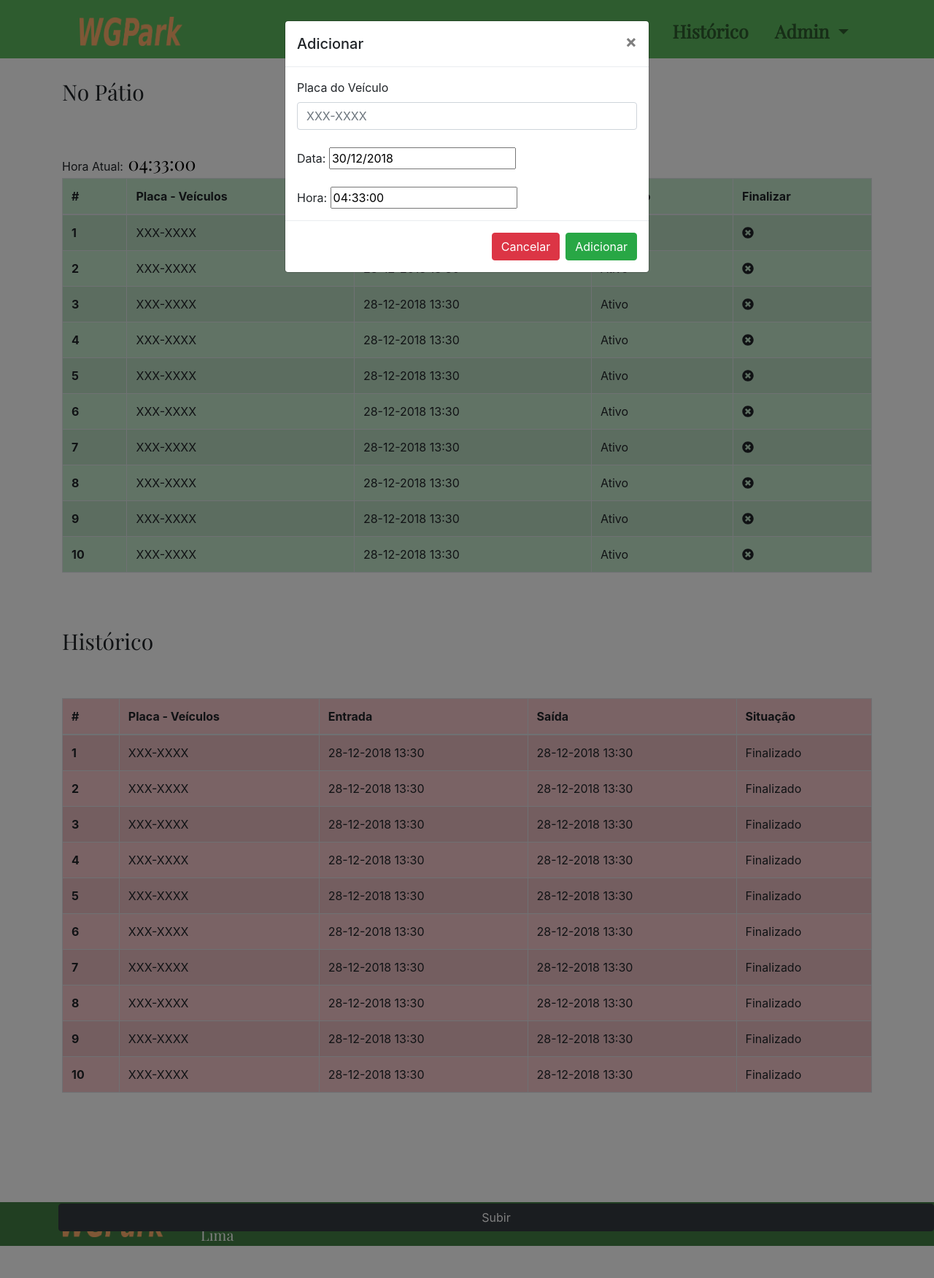
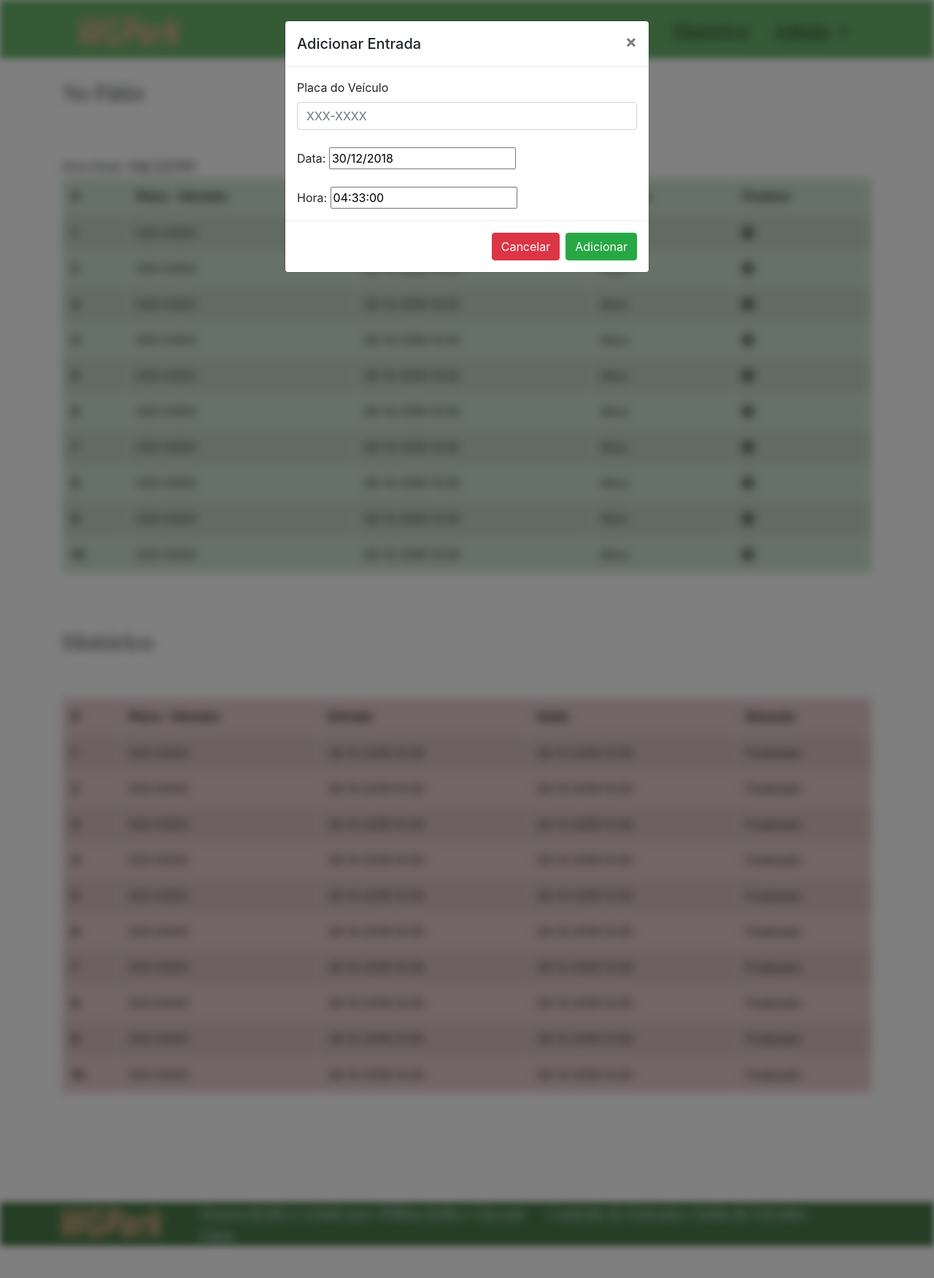
Before and after one commit to willianbello/WGPark, a Python web app: template templates/index.html in a window 1280 px wide, after a click on "Adicionar Veículo". Shown: the top 1752 px of the page at 73% size. Run offline with Jinja, Linux system fonts and the light colour scheme; the template is opened without the code that fills it, so the values that code supplies are empty; some libraries are stand-ins or nearby versions.

Commit message:
correção de eventos jQuery e adicionado efeito de blur ao abrir modal

```diff
--- a/static/estilos/main.css
+++ b/static/estilos/main.css
@@ -1,7 +1,4 @@
 @import url('https://fonts.googleapis.com/css?family=Playfair+Display');
-body {
-    position: relative;
-}
 
 .menuNavegacao {
     width: 100%;
@@ -44,3 +41,8 @@ body {
     font-size: 1em;
     right: 10px;
 }
+/*
+.modal-open .container-fluid, .modal-open  .container {
+    -webkit-filter: blur(5px) grayscale(90%);
+}
+*/
--- a/templates/index.html
+++ b/templates/index.html
@@ -5,22 +5,21 @@
     <!-- Required meta tags -->
     <meta charset="utf-8">
     <meta name="viewport" content="width=device-width, initial-scale=1, shrink-to-fit=no">
-    <!--[if lte IE 7]><link rel="stylesheet" type="text/css" href="/content/css2/style_ie.css" /><![endif]-->
-
-    <!--[if lte IE 6]><script src="/scripts/pnghack.js" type="text/javascript"></script><![endif]-->
-
+    <title>WGPark - Estacionamentos</title>
     <!-- Bootstrap CSS -->
+    <script src="{{url_for('static', filename='jQuery/jquery-3.3.1.min.js')}}"></script>
+    <script src="https://cdnjs.cloudflare.com/ajax/libs/popper.js/1.14.3/umd/popper.min.js" integrity="sha384-ZMP7rVo3mIykV+2+9J3UJ46jBk0WLaUAdn689aCwoqbBJiSnjAK/l8WvCWPIPm49" crossorigin="anonymous"></script>
+    <script src="{{url_for('static', filename='bootstrap/js/bootstrap.min.js')}}"></script>
     <link rel="stylesheet" href="{{url_for('static', filename='estilos/main.css')}}">
     <link rel="stylesheet" href="{{url_for('static', filename='bootstrap/css/bootstrap.min.css')}}">
-    <link rel="script" href="{{url_for('static', filename='bootstrap/js/bootstrap.min.js')}}">
     <link rel="stylesheet" type="text/css" href="http://yui.yahooapis.com/2.8.2r1/build/reset/reset-min.css">
-
-    <title>WGPark - Estacionamentos</title>
     <link rel="icon" type="image/png" href="{{url_for('static', filename='imagens/icone.png')}}">
     <script defer src="https://use.fontawesome.com/releases/v5.6.3/js/all.js" integrity="sha384-EIHISlAOj4zgYieurP0SdoiBYfGJKkgWedPHH4jCzpCXLmzVsw1ouK59MuUtP4a1" crossorigin="anonymous"></script>
-    <script src="{{url_for('static', filename='jQuery/jquery-3.3.1.min.js')}}"></script>
-    <script src="{{url_for('static', filename='javascript/index.js')}}"></script>
     <script>
+        $(document).ready(function() {
+
+            iniciar();
+
             function iniciar() {
                 setInterval(mostrarData, 1000);
             }
@@ -48,13 +47,62 @@
                 document.getElementById('hora').value = str_hora;
                 document.getElementById('horario').value = str_hora;
             }
+
+            var link = $('#linkHistorico');
+            var subir = $('#botaoSubir');
+
+
+
+            $(window).scroll(function () {
+                var minhaPosicao = $(this).scrollTop();
+                if (minhaPosicao >= 400) {
+                    subir.fadeIn();
+                } else {
+                    subir.fadeOut();
+                }
+            });
+
+
+            $(link).click(function() {
+
+                var seletor = $(this).attr("href");
+                console.log(seletor);
+                var posicao = $(seletor).offset().top;
+                $("html, body").animate({
+                    scrollTop: posicao - 50
+                }, 1500);
+
+            });
+
+            $(subir).click(function() {
+                $("html, body").animate({
+                    scrollTop: 0
+                }, 700);
+            });
+
+            $('#adicionar').on('show.bs.modal', function (event) {
+
+                $(".containerSuperior, .menuNavegacao, .container, .container-fluid, #botaoSubir").css('filter','blur(5px) grayscale(20%)');
+                $(".containerSuperior, .menuNavegacao, .container, .container-fluid, #botaoSubir").css('-webkit-filter','blur(5px) grayscale(20%)');
+
+            });
+
+            $('#adicionar').on('hide.bs.modal', function (event) {
+                $(".containerSuperior, .menuNavegacao, .container, .container-fluid, #botaoSubir").css('filter','blur(0px) grayscale(0%)');
+                $(".containerSuperior, .menuNavegacao, .container, .container-fluid, #botaoSubir").css('-webkit-filter','blur(0px) grayscale(0%)');
+
+            });
+
+        });
+
     </script>
 </head>
 
-<body onload="iniciar()">
+<body>
+
     <header>
-        <div class="menuNavegacao fixed-top">
-            <div class="container fixed-top">
+        <div class="menuNavegacao fixed-top" id="menuPrincipal">
+            <div class="container">
                 <nav class="navbar navbar-expand-lg m-2 navbar-light menuCores">
                     <span class="navbar-brand">
                         <img src="{{url_for('static', filename='imagens/LogoSite.png')}}" class="logo">
@@ -82,7 +130,13 @@
                 </nav>
             </div>
         </div>
+        <!-- botão subir -->
+        <div>
+            <button class=" btn btn-dark fixed-bottom" id="botaoSubir" style="left: 80px;bottom: 80px">Subir</button>
+        </div>
     </header>
+
+    <div class="containerSuperior">
 
         <div class="container">
             <div class="row mt-5">
@@ -92,41 +146,11 @@
                 </div>
                 <div class="col-md-6">
 
-                <button type="button" class="btn btn-outline-success titulos" data-toggle="modal" data-target="#adicionar">
+                    <button type="button" class="btn btn-outline-success titulos" id="botaoAdicionar" data-toggle="modal" data-target="#adicionar">
                         <span class="fas fa-plus"></span> Adicionar Veículo
                     </button>
 
-                <!-- Modal -->
-                <div class="modal fade" id="adicionar" tabindex="-1" role="dialog" aria-labelledby="adicionar veiculo" aria-hidden="true">
-                    <div class="modal-dialog" role="document">
-                        <div class="modal-content">
-                            <form>
-                                <div class="modal-header">
-                                    <h5 class="modal-title" id="exampleModalLabel">Adicionar</h5>
-                                    <button type="button" class="close" data-dismiss="modal" aria-label="Close">
-                                    <span aria-hidden="true">&times;</span>
-                                </button>
-                                </div>
-                                <div class="modal-body">
 
-                                    <label for="#placa">Placa do Veículo</label>
-                                    <input type="text" placeholder="XXX-XXXX" id="placa" class="form-control" required>
-                                    <br>
-                                    <span>Data:</span>
-                                    <input type="text" readonly id="dia">
-                                    <br><br>
-                                    <span>Hora:</span>
-                                    <input type="text" readonly id="horario">
-
-                                </div>
-                                <div class="modal-footer">
-                                    <button type="button" class="btn btn-danger" data-dismiss="modal">Cancelar</button>
-                                    <button type="submit" class="btn btn-success">Adicionar</button>
-                                </div>
-                            </form>
-                        </div>
-                    </div>
-                </div>
                 </div>
             </div>
 
@@ -330,10 +354,6 @@
             </table>
         </div>
 
-    <!-- botão subir -->
-    <div class="container">
-        <button class=" btn btn-dark fixed-bottom" id="botaoSubir" style="left: 80px;bottom: 80px;">Subir</button>
-    </div>
 
         <footer>
             <div class="rodape">
@@ -361,10 +381,39 @@
             </div>
         </footer>
 
-    <!-- Optional JavaScript -->
-    <!-- jQuery first, then Popper.js, then Bootstrap JS -->
-    <script src="https://cdnjs.cloudflare.com/ajax/libs/popper.js/1.14.3/umd/popper.min.js" integrity="sha384-ZMP7rVo3mIykV+2+9J3UJ46jBk0WLaUAdn689aCwoqbBJiSnjAK/l8WvCWPIPm49" crossorigin="anonymous"></script>
-    <script src="{{url_for('static', filename='bootstrap/js/bootstrap.min.js')}}"></script>
+        <!-- Modal -->
+        <div class="modal fade" id="adicionar" tabindex="-1" role="dialog" aria-labelledby="adicionar veiculo" aria-hidden="true">
+            <div class="modal-dialog" role="document">
+                <div class="modal-content">
+                    <form>
+                        <div class="modal-header">
+                            <h5 class="modal-title" id="tituloModal">Adicionar Entrada</h5>
+                            <button type="button" class="close" data-dismiss="modal" aria-label="Close">
+                                <span aria-hidden="true">&times;</span>
+                            </button>
+                        </div>
+                        <div class="modal-body">
+
+                            <label for="#placa">Placa do Veículo</label>
+                            <input type="text" placeholder="XXX-XXXX" id="placa" class="form-control" required>
+                            <br>
+                            <span>Data:</span>
+                            <input type="text" readonly id="dia">
+                            <br><br>
+                            <span>Hora:</span>
+                            <input type="text" readonly id="horario">
+
+                        </div>
+                        <div class="modal-footer">
+                            <button type="button" class="btn btn-danger" data-dismiss="modal">Cancelar</button>
+                            <button type="submit" class="btn btn-success">Adicionar</button>
+                        </div>
+                    </form>
+                </div>
+            </div>
+        </div>
+    </div>
+
 </body>
 
 </html>
```
Also changed, not shown: server.py (+0 -7 lines), static/javascript/index.js (+31 -27 lines). Lines whose indentation alone changed are shown as unchanged.
